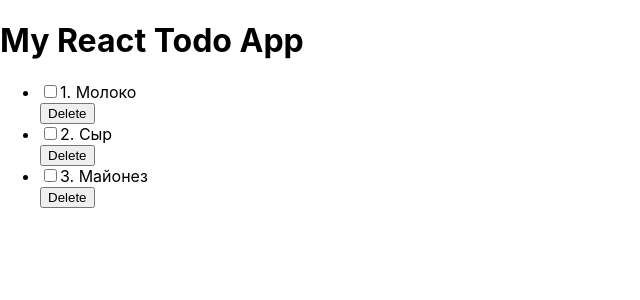
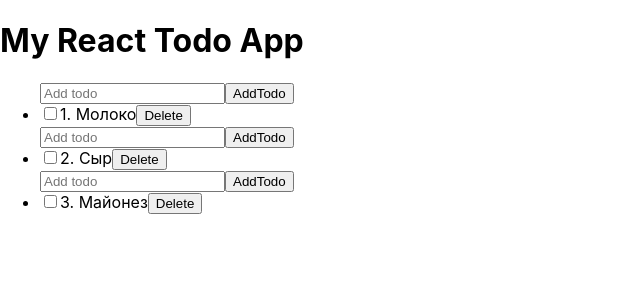
Before and after one commit to togstraus/todo-app, a React (Create React App) app: page / in a window 1280 px wide. Shown: the top 300 px of the page, without its empty margins (0-640 px from the left). Built offline with nearby package versions, Linux system fonts and the light colour scheme.

Commit message:
modified:   src/components/Todo.js

```diff
--- a/src/components/Todo.js
+++ b/src/components/Todo.js
@@ -16,7 +16,7 @@ class Todo extends React.Component {
 
     onAddHandler = () => {
         const {todo, onAdd} = this.props;
-        onAdd(todo.id);
+        onAdd(todo.title);
     };
 
     render() {
@@ -25,18 +25,18 @@ class Todo extends React.Component {
 
         return (
             <>
-                {/* <span>
+                <span>
                     <input type="text" placeholder="Add todo"></input>
-                    <button onClick={this.onAdd}>AddTodo</button>
-                </span>    */}
+                    <button onClick={this.onAddHandler}>AddTodo</button>
+                </span>
                 <li>
                     <div onClick={this.onToggleHandler}>
                         <input type="checkbox" checked={completed} readOnly></input>
                         {index + 1}.
                         {' '}
                         <span>{title}</span>
+                        <button onClick={this.onDeleteHandler}>Delete</button>
                     </div>
-                    <button onClick={this.onDeleteHandler}>Delete</button>
                 </li>
             </>
         );
```
